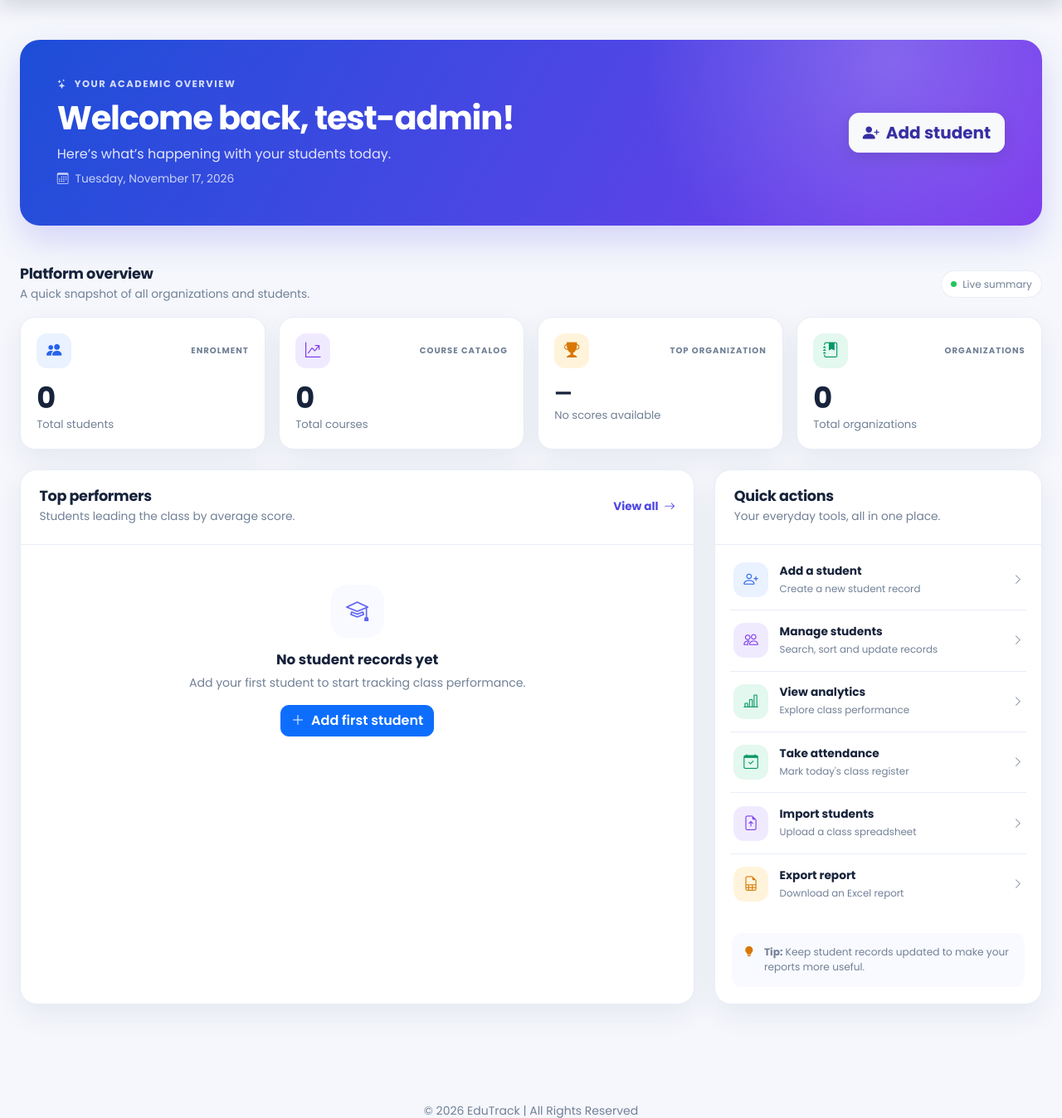
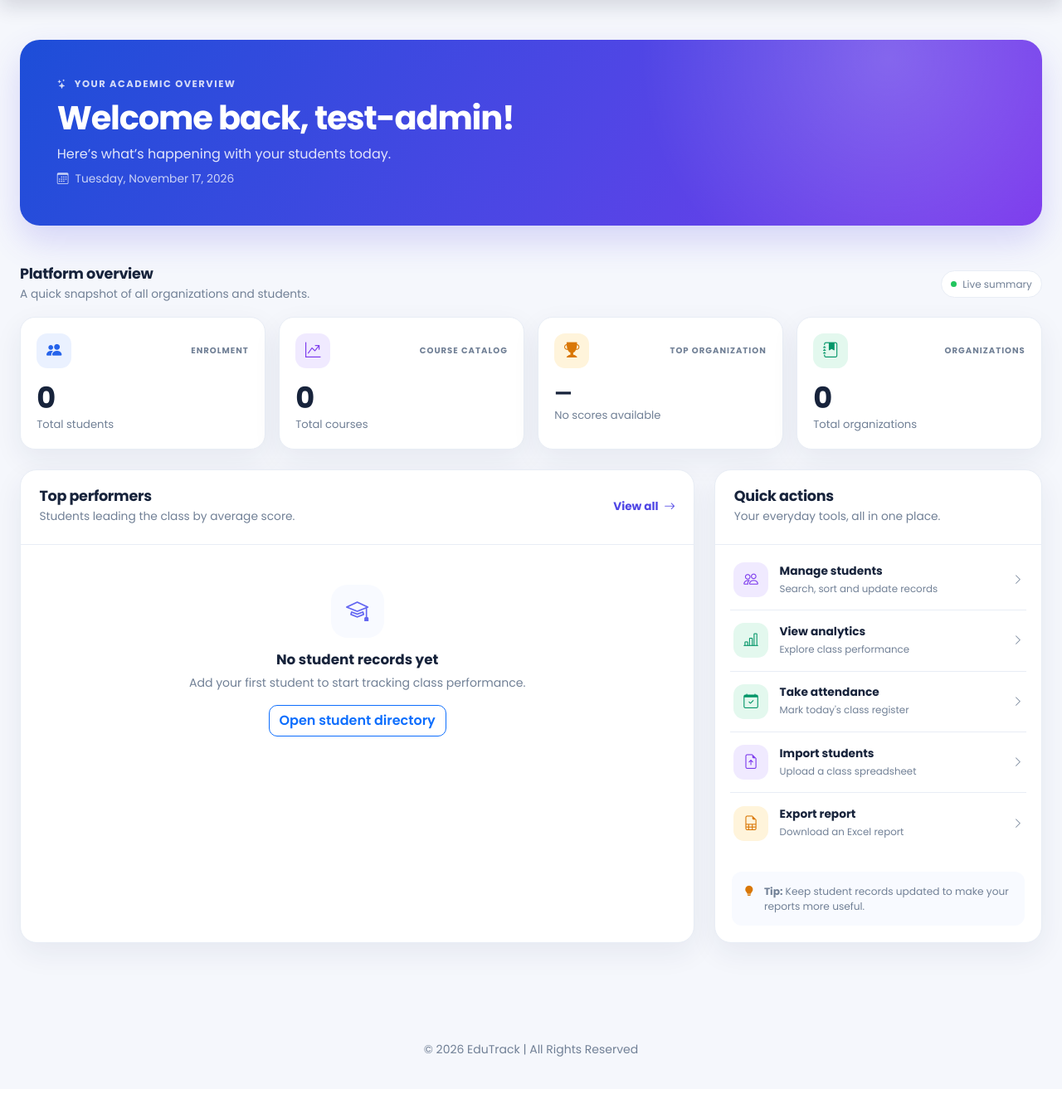
Before and after one commit to alpha00045/EduTrack, a Flask app: page / in a window 1280 px wide. Shown: the part 70-1418 px from the top of the page at 83% size. After the commit the page ends 1344 px from the top, so only its background shows below. Run offline with Flask 3, Linux system fonts and the light colour scheme; the visitor is signed in with stand-in values (Sample User, id 1); data that the repository does not hold is empty; parts of the project's set-up code (start-up, migrations or seed data) failed here and were passed over; some libraries are stand-ins or nearby versions.

Commit message:
Remove add-student shortcuts from dashboards

```diff
--- a/templates/students/list.html
+++ b/templates/students/list.html
@@ -18,9 +18,6 @@
             <p class="welcome-copy mb-0">Here’s what’s happening with your students today.</p>
             <p class="welcome-date mb-0 mt-2"><i class="bi bi-calendar3 me-2"></i><span id="dashboardDate">Your dashboard</span></p>
         </div>
-        <a href="{{ url_for('add_student') }}" class="btn btn-light btn-lg quick-add">
-            <i class="bi bi-person-plus-fill me-2"></i>Add student
-        </a>
     </section>
 
     <section aria-label="Class overview" class="mb-4">
@@ -87,7 +84,7 @@
                     <span class="empty-icon"><i class="bi bi-mortarboard"></i></span>
                     <h3>No student records yet</h3>
                     <p>Add your first student to start tracking class performance.</p>
-                    <a href="{{ url_for('add_student') }}" class="btn btn-primary"><i class="bi bi-plus-lg me-2"></i>Add first student</a>
+                    <a href="{{ url_for('view_students') }}" class="btn btn-outline-primary">Open student directory</a>
                 </div>
                 {% endif %}
             </div>
@@ -96,7 +93,6 @@
             <div class="surface-card h-100">
                 <div class="surface-heading"><div><h2 class="section-heading mb-1">Quick actions</h2><p class="section-subtitle mb-0">Your everyday tools, all in one place.</p></div></div>
                 <div class="quick-action-list">
-                    <a href="{{ url_for('add_student') }}" class="quick-action"><span class="action-icon action-blue"><i class="bi bi-person-plus"></i></span><span><strong>Add a student</strong><small>Create a new student record</small></span><i class="bi bi-chevron-right action-chevron"></i></a>
                     <a href="{{ url_for('view_students') }}" class="quick-action"><span class="action-icon action-purple"><i class="bi bi-people"></i></span><span><strong>Manage students</strong><small>Search, sort and update records</small></span><i class="bi bi-chevron-right action-chevron"></i></a>
                     <a href="{{ url_for('analytics') }}" class="quick-action"><span class="action-icon action-green"><i class="bi bi-bar-chart-line"></i></span><span><strong>View analytics</strong><small>Explore class performance</small></span><i class="bi bi-chevron-right action-chevron"></i></a>
                     <a href="{{ url_for('attendance') }}" class="quick-action"><span class="action-icon action-green"><i class="bi bi-calendar-check"></i></span><span><strong>Take attendance</strong><small>Mark today's class register</small></span><i class="bi bi-chevron-right action-chevron"></i></a>
```
